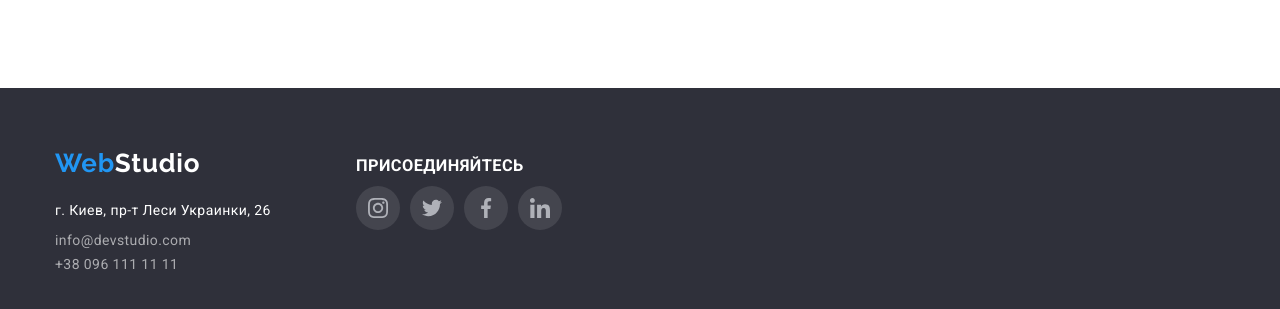
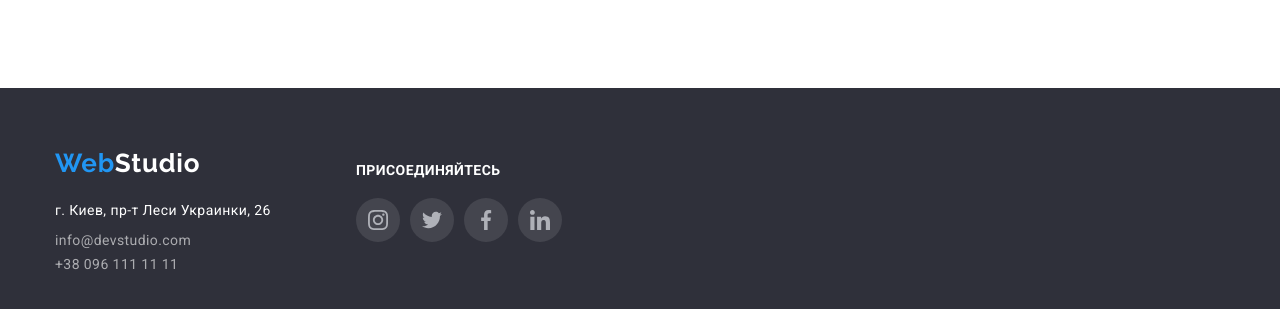
Before and after one commit to agirzhev/goit-markup-hw-04, a plain HTML site: page index.html in a window 1280 px wide. Shown: the part 2696-3005 px from the top of the page. Drawn offline with nearby package versions, Linux system fonts and the light colour scheme.

Commit message:
home work4 final
home work4 final

```diff
--- a/css/styles.css
+++ b/css/styles.css
@@ -560,17 +560,19 @@ body {
   margin: 0;
   padding: 0;
   margin-left: 70px;
+}
+
+.conect-title {
+  width: 145px;
+  height: 16px;
+  margin-bottom: 20px;
+  text-align: left;
   font-weight: 700;
   font-size: 14px;
-  line-height: 1.14px;
+  line-height: 16px;
   letter-spacing: 0.03em;
   text-transform: uppercase;
   color: var(--primery-background-color);
-  text-align: left;
-}
-
-.conect-title {
-  margin-bottom: 20px;
 }
 
 .conect-social-list {
```
